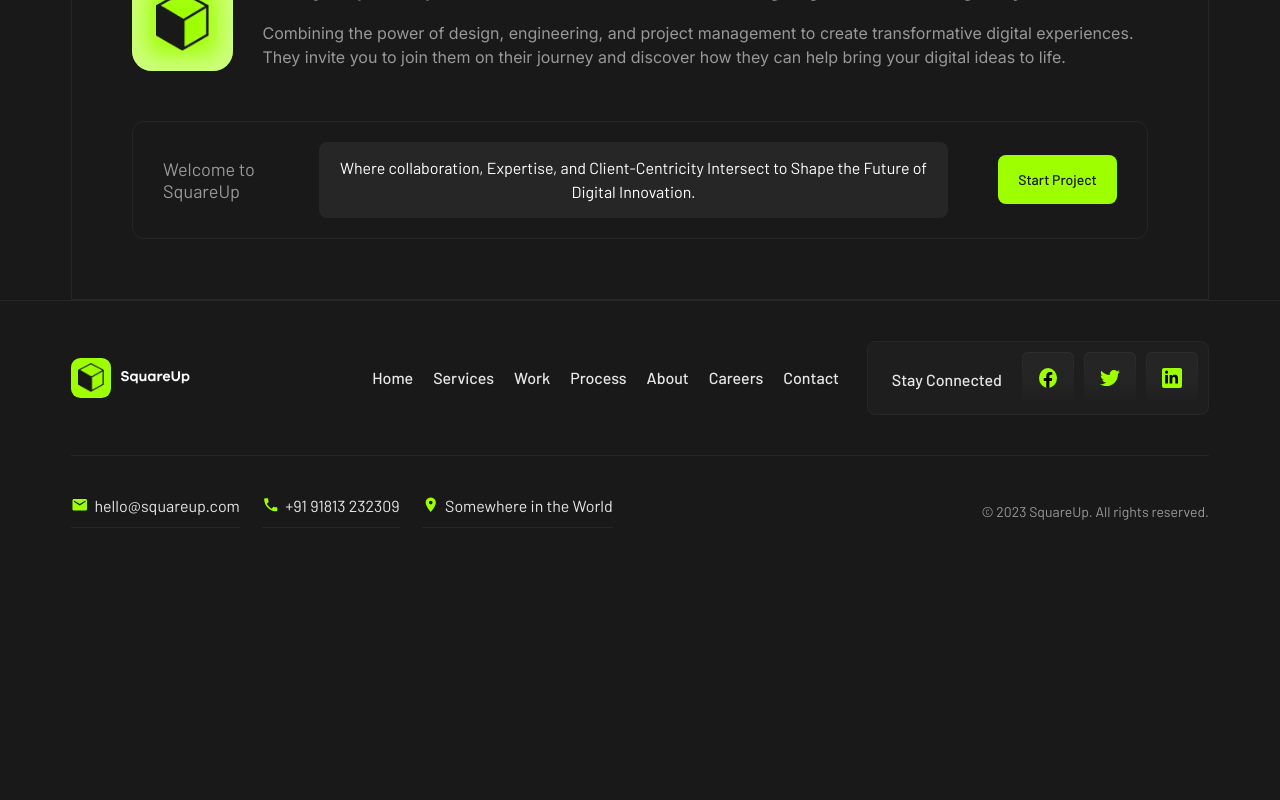
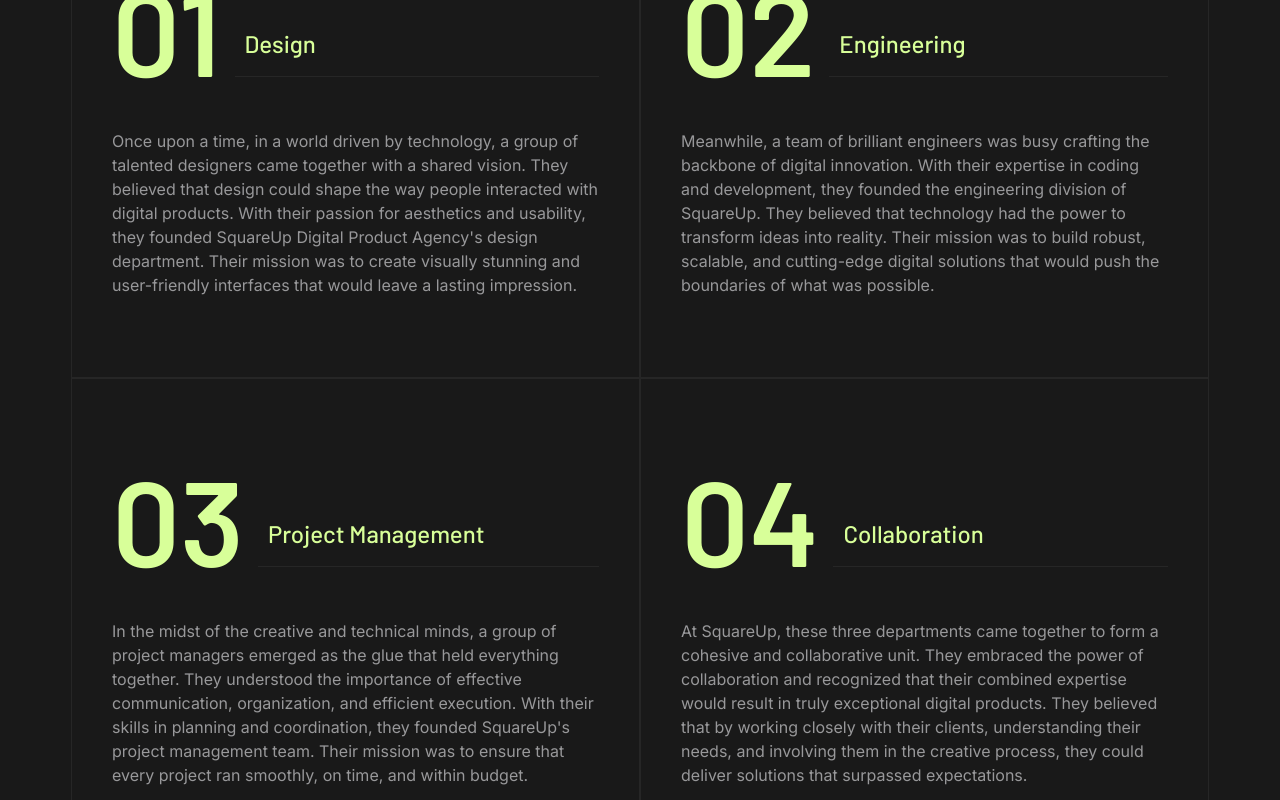
Before and after one commit to Rama-altrk/SquareUp-Agency2, a React (Vite) app: page /about in a window 1280 px wide. Shown: the part 1280-2080 px from the top of the page. Before the commit the page ends 1848 px from the top, so only its background shows below. Built offline with nearby package versions, Linux system fonts and the light colour scheme.

Commit message:
Initializing LocalStorage

```diff
--- a/src/components/ServicesCards/ServicesCards.jsx
+++ b/src/components/ServicesCards/ServicesCards.jsx
@@ -1,36 +1,50 @@
-import React, { useEffect } from 'react'
+import React, { useEffect ,useState} from 'react'
 import './ServicesCards.css'
 import '../../assets/styles/colors.css'
 import '../../assets/styles/fonts.css'
 import { COLORS } from '../../assets/constants/colors'
-// import { getItemFromLocalstorage } from '../../utils/localstorag'
+import { getItemFromLocalstorage , setItemInLocalstorage} from '../../utils/localstorage'
 import { Link } from 'react-router-dom'
 import Button from '../Button/Button'
 import { MdEdit, MdDelete} from "react-icons/md";
 
-// const servicesData = [
-//     {
-//         id: 1,
-//         cardTitle: "Design",
-//         contentCard: "At Squareup, our design team is passionate about creating stunning, user-centric designs that captivate your audience and elevate your brand. We believe that great design is not just about aesthetics; it's about creating seamless and intuitive user experiences.",
-//         cardImg: "/img/homeImg/DesignIcon.png"
-//     },
-//     {
-//         id: 2,
-//         cardTitle: "Engineering",
-//         contentCard: "Our engineering team combines technical expertise with a passion for innovation to build robust and scalable digital solutions. We leverage the latest technologies and best practices to deliver high-performance applications tailored to your specific needs.",
-//         cardImg: "/img/homeImg/EngineeringIcon.png"
-//     },
-//     {
-//         id: 3,
-//         cardTitle: "Project Management",
-//         contentCard: "Our experienced project management team ensures that your projects are delivered on time, within budget, and according to your specifications. We follow industry-standard methodologies and employ effective communication and collaboration tools to keep you informed throughout the development process.",
-//         cardImg: "/img/homeImg/ProjectManagementIcon.png"
-//     }
-// ]
-
+const servicesDataInit = [
+    {
+        id: 1,
+        cardTitle: "Design",
+        contentCard: "At Squareup, our design team is passionate about creating stunning, user-centric designs that captivate your audience and elevate your brand. We believe that great design is not just about aesthetics; it's about creating seamless and intuitive user experiences.",
+        cardImg: "/img/homeImg/DesignIcon.png"
+    },
+    {
+        id: 2,
+        cardTitle: "Engineering",
+        contentCard: "Our engineering team combines technical expertise with a passion for innovation to build robust and scalable digital solutions. We leverage the latest technologies and best practices to deliver high-performance applications tailored to your specific needs.",
+        cardImg: "/img/homeImg/EngineeringIcon.png"
+    },
+    {
+        id: 3,
+        cardTitle: "Project Management",
+        contentCard: "Our experienced project management team ensures that your projects are delivered on time, within budget, and according to your specifications. We follow industry-standard methodologies and employ effective communication and collaboration tools to keep you informed throughout the development process.",
+        cardImg: "/img/homeImg/ProjectManagementIcon.png"
+    }
+]
+const SERVICES_KEY = 'rtServicesStorage'
 const ServicesCards = ({servicesData , className , classNameAction , linkEdit , onClickEdit , onClickDelete ,classDelete}) => {
 
+    const [cards , setCards] = useState(()=>{
+            const saved = getItemFromLocalstorage(SERVICES_KEY)
+            if(!saved || saved.length === 0){
+                setItemInLocalstorage(SERVICES_KEY , servicesDataInit)
+                return servicesDataInit
+            }
+            return saved
+        })
+        useEffect(()=>{
+            const saved = getItemFromLocalstorage(SERVICES_KEY)
+            if(saved){
+                setCards(saved)
+            }
+        },[location.key])
 return (
     <section className='bs-services-section'>
         <div className={`bs-services-grid ${className}`}>
--- a/src/pages/About/About.jsx
+++ b/src/pages/About/About.jsx
@@ -12,6 +12,46 @@
 
 
 const ABOUT_KEY = 'rtAboutStorage'
+const rtAboutData = [
+    {
+        id: 1,
+        cardNumber: "01",
+        cardTitle: "Design",
+        contentCard: "Once upon a time, in a world driven by technology, a group of talented designers came together with a shared vision. They believed that design could shape the way people interacted with digital products. With their passion for aesthetics and usability, they founded SquareUp Digital Product Agency's design department. Their mission was to create visually stunning and user-friendly interfaces that would leave a lasting impression.",
+    },
+
+    {
+        id: 2,
+        cardNumber: "02",
+        cardTitle: "Engineering",
+        contentCard: "Meanwhile, a team of brilliant engineers was busy crafting the backbone of digital innovation. With their expertise in coding and development, they founded the engineering division of SquareUp. They believed that technology had the power to transform ideas into reality. Their mission was to build robust, scalable, and cutting-edge digital solutions that would push the boundaries of what was possible.",
+    },
+
+    {
+        id: 3,
+        cardNumber: "03",
+        cardTitle: "Project Management",
+        contentCard: "In the midst of the creative and technical minds, a group of project managers emerged as the glue that held everything together. They understood the importance of effective communication, organization, and efficient execution. With their skills in planning and coordination, they founded SquareUp's project management team. Their mission was to ensure that every project ran smoothly, on time, and within budget.",
+    },
+    {
+        id: 4,
+        cardNumber: "04",
+        cardTitle: "Collaboration",
+        contentCard: "At SquareUp, these three departments came together to form a cohesive and collaborative unit. They embraced the power of collaboration and recognized that their combined expertise would result in truly exceptional digital products. They believed that by working closely with their clients, understanding their needs, and involving them in the creative process, they could deliver solutions that surpassed expectations.",
+    },
+    {
+        id: 5,
+        cardNumber: "05",
+        cardTitle: "Client-Centric Approach",
+        contentCard: "SquareUp's success was not solely measured by their technical prowess or design skills but by their unwavering commitment to their clients. They placed their clients at the center of everything they did. They took the time to listen, understand their unique challenges, and tailor their services to meet their specific requirements. Their mission was to become trusted partners, guiding businesses on their digital journey.",
+    },
+    {
+        id: 6,
+        cardNumber: "06",
+        cardTitle: "Driving Success",
+        contentCard: "With each project, SquareUp's reputation grew. Their portfolio expanded to include a diverse range of industries and their impact was felt far and wide. From startups to established enterprises, businesses sought out SquareUp for their expertise in creating digital products that delivered tangible results. SquareUp's success was driven by their passion for innovation, their dedication to quality, and their commitment to helping their clients succeed in the digital world.",
+    }
+]
 export default function About() {
     const Card = [
         {
@@ -72,55 +112,20 @@
         }
     ]
 
-    const [cards, setCards] = useState([])
-
-    // const rtAboutData = [
-    //     {
-    //         id: 1,
-    //         cardNumber: "01",
-    //         cardTitle: "Design",
-    //         contentCard: "Once upon a time, in a world driven by technology, a group of talented designers came together with a shared vision. They believed that design could shape the way people interacted with digital products. With their passion for aesthetics and usability, they founded SquareUp Digital Product Agency's design department. Their mission was to create visually stunning and user-friendly interfaces that would leave a lasting impression.",
-    //     },
-
-    //     {
-    //         id: 2,
-    //         cardNumber: "02",
-    //         cardTitle: "Engineering",
-    //         contentCard: "Meanwhile, a team of brilliant engineers was busy crafting the backbone of digital innovation. With their expertise in coding and development, they founded the engineering division of SquareUp. They believed that technology had the power to transform ideas into reality. Their mission was to build robust, scalable, and cutting-edge digital solutions that would push the boundaries of what was possible.",
-    //     },
-
-    //     {
-    //         id: 3,
-    //         cardNumber: "03",
-    //         cardTitle: "Project Management",
-    //         contentCard: "In the midst of the creative and technical minds, a group of project managers emerged as the glue that held everything together. They understood the importance of effective communication, organization, and efficient execution. With their skills in planning and coordination, they founded SquareUp's project management team. Their mission was to ensure that every project ran smoothly, on time, and within budget.",
-    //     },
-    //     {
-    //         id: 4,
-    //         cardNumber: "04",
-    //         cardTitle: "Collaboration",
-    //         contentCard: "At SquareUp, these three departments came together to form a cohesive and collaborative unit. They embraced the power of collaboration and recognized that their combined expertise would result in truly exceptional digital products. They believed that by working closely with their clients, understanding their needs, and involving them in the creative process, they could deliver solutions that surpassed expectations.",
-    //     },
-    //     {
-    //         id: 5,
-    //         cardNumber: "05",
-    //         cardTitle: "Client-Centric Approach",
-    //         contentCard: "SquareUp's success was not solely measured by their technical prowess or design skills but by their unwavering commitment to their clients. They placed their clients at the center of everything they did. They took the time to listen, understand their unique challenges, and tailor their services to meet their specific requirements. Their mission was to become trusted partners, guiding businesses on their digital journey.",
-    //     },
-    //     {
-    //         id: 6,
-    //         cardNumber: "06",
-    //         cardTitle: "Driving Success",
-    //         contentCard: "With each project, SquareUp's reputation grew. Their portfolio expanded to include a diverse range of industries and their impact was felt far and wide. From startups to established enterprises, businesses sought out SquareUp for their expertise in creating digital products that delivered tangible results. SquareUp's success was driven by their passion for innovation, their dedication to quality, and their commitment to helping their clients succeed in the digital world.",
-    //     }
-    // ]
-
+    const [cards , setCards] = useState(()=>{
+        const saved = getItemFromLocalstorage(ABOUT_KEY)
+        if(!saved || saved.length === 0){
+            setItemInLocalstorage(ABOUT_KEY , rtAboutData)
+            return rtAboutData
+        }
+        return saved
+    })
     useEffect(()=>{
         const saved = getItemFromLocalstorage(ABOUT_KEY)
         if(saved){
             setCards(saved)
         }
-    },[])
+    },[location.key])
     return (
         <>
             <SectionHeading
--- a/src/pages/Home/Home.jsx
+++ b/src/pages/Home/Home.jsx
@@ -11,10 +11,39 @@
 import WorkProjectForm from '../../components/WorkForm/WorkForm';
 import { useState ,useEffect} from 'react';
 import { useLocation } from 'react-router-dom';
-import { getItemFromLocalstorage } from '../../utils/localstorage';
+import { getItemFromLocalstorage, setItemInLocalstorage } from '../../utils/localstorage';
 
 const SERVICES_KEY = 'rtServicesStorage'
 const CHOOSE_KEY = 'rtChooseStorage'
+const CardInit = [
+    {
+        id: 1,
+        cardImg: "/img/homeImg/ExpertiseIcon.png",
+        cardTitle: "Expertise",
+        contentCard: "Our team consists of highly skilled professionals who have a deep understanding of the digital landscape. We stay updated with the latest industry trends and best practices to deliver cutting-edge solutions.",
+    },
+
+    {
+        id: 2,
+        cardImg: "/img/homeImg/ClientCentricIcon.png",
+        cardTitle: "Client-Centric Approach",
+        contentCard: "We prioritize our clients and their unique needs. We listen to your ideas, challenges, and goals, and tailor our services to meet your specific requirements. Your success is our success.",
+
+    },
+
+    {
+        id: 3,
+        cardImg: "/img/homeImg/Results-DrivenIcon.png",
+        cardTitle: "Results-Driven Solutions",
+        contentCard: "Our primary focus is on delivering results. We combine creativity and technical expertise to create digital products that drive business growth, enhance user experiences, and provide a competitive advantage.",
+    },
+    {
+        id: 4,
+        cardImg: "/img/homeImg/CollaborativeIcon.png",
+        cardTitle: "Collaborative Partnership",
+        contentCard: "We value long-term relationships with our clients. We see ourselves as your digital partner, providing ongoing support, maintenance, and updates to ensure your digital products continue to thrive.",
+    }
+]
 export default function Home() {
 
     const [services , setServices] = useState(()=>{
@@ -29,7 +58,12 @@
     },[location.key])
 
     const [chooseCard , setChooseCard] = useState(()=>{
-        return getItemFromLocalstorage(CHOOSE_KEY)
+        const saved = getItemFromLocalstorage(CHOOSE_KEY)
+        if(!saved || saved.length === 0){
+            setItemInLocalstorage(CHOOSE_KEY , CardInit)
+            return CardInit
+        }
+        return saved
     })
     useEffect(()=>{
         const saved = getItemFromLocalstorage(CHOOSE_KEY)
@@ -140,35 +174,35 @@
     ];
 
 
-    const Card = [
-        {
-            id: 1,
-            cardImg: "/img/homeImg/ExpertiseIcon.png",
-            cardTitle: "Expertise",
-            contentCard: "Our team consists of highly skilled professionals who have a deep understanding of the digital landscape. We stay updated with the latest industry trends and best practices to deliver cutting-edge solutions.",
-        },
+    // const CardInit = [
+    //     {
+    //         id: 1,
+    //         cardImg: "/img/homeImg/ExpertiseIcon.png",
+    //         cardTitle: "Expertise",
+    //         contentCard: "Our team consists of highly skilled professionals who have a deep understanding of the digital landscape. We stay updated with the latest industry trends and best practices to deliver cutting-edge solutions.",
+    //     },
 
-        {
-            id: 2,
-            cardImg: "/img/homeImg/ClientCentricIcon.png",
-            cardTitle: "Client-Centric Approach",
-            contentCard: "We prioritize our clients and their unique needs. We listen to your ideas, challenges, and goals, and tailor our services to meet your specific requirements. Your success is our success.",
+    //     {
+    //         id: 2,
+    //         cardImg: "/img/homeImg/ClientCentricIcon.png",
+    //         cardTitle: "Client-Centric Approach",
+    //         contentCard: "We prioritize our clients and their unique needs. We listen to your ideas, challenges, and goals, and tailor our services to meet your specific requirements. Your success is our success.",
 
-        },
+    //     },
 
-        {
-            id: 3,
-            cardImg: "/img/homeImg/Results-DrivenIcon.png",
-            cardTitle: "Results-Driven Solutions",
-            contentCard: "Our primary focus is on delivering results. We combine creativity and technical expertise to create digital products that drive business growth, enhance user experiences, and provide a competitive advantage.",
-        },
-        {
-            id: 4,
-            cardImg: "/img/homeImg/CollaborativeIcon.png",
-            cardTitle: "Collaborative Partnership",
-            contentCard: "We value long-term relationships with our clients. We see ourselves as your digital partner, providing ongoing support, maintenance, and updates to ensure your digital products continue to thrive.",
-        }
-    ]
+    //     {
+    //         id: 3,
+    //         cardImg: "/img/homeImg/Results-DrivenIcon.png",
+    //         cardTitle: "Results-Driven Solutions",
+    //         contentCard: "Our primary focus is on delivering results. We combine creativity and technical expertise to create digital products that drive business growth, enhance user experiences, and provide a competitive advantage.",
+    //     },
+    //     {
+    //         id: 4,
+    //         cardImg: "/img/homeImg/CollaborativeIcon.png",
+    //         cardTitle: "Collaborative Partnership",
+    //         contentCard: "We value long-term relationships with our clients. We see ourselves as your digital partner, providing ongoing support, maintenance, and updates to ensure your digital products continue to thrive.",
+    //     }
+    // ]
 
     return (
 
--- a/src/pages/Process/Process.jsx
+++ b/src/pages/Process/Process.jsx
@@ -8,10 +8,62 @@
 import SquareUp from '../../components/SquareUp/SquareUp';
 import TextBeforCard from '../../components/TextBeforCard/TextBeforCard';
 import RtCardNumber from '../../components/RtCardNumber/RtCardNumber';
-import { getItemFromLocalstorage } from '../../utils/localstorage';
+import { getItemFromLocalstorage , setItemInLocalstorage} from '../../utils/localstorage';
 
 
 const PROCESS_KEY = 'rtProcessStorage'
+const RtProcessData =[
+  {
+    id: 1,
+    cardNumber: "01",
+    cardTitle: "Discovery",
+    contentCard: "We begin by thoroughly understanding your business goals, target audience, and project requirements. We conduct in-depth research to gather insights and define project objectives, allowing us to develop a tailored strategy.",
+  },
+
+  {
+    id: 2,
+    cardNumber: "02",
+    cardTitle: "Planning and Strategy",
+    contentCard: "Based on the gathered information, we create a comprehensive project plan and strategy. This includes defining project milestones, timelines, deliverables, and resource allocation. We collaborate closely with you to align our strategy with your vision.",
+  },
+
+  {
+    id: 3,
+    cardNumber: "03",
+    cardTitle: "Design",
+    contentCard: "Our expert designers translate the project requirements into captivating visual designs. We create wireframes, mockups, and interactive prototypes to showcase the user interface, user experience, and overall design aesthetics. We iterate on the designs based on your feedback until we achieve the perfect look and feel.",
+  },
+  {
+    id: 4,
+    cardNumber: "04",
+    cardTitle: "Development",
+    contentCard: "Once the designs are approved, our skilled development team brings them to life. We use cutting-edge technologies and coding best practices to build robust and scalable digital products. Throughout the development phase, we maintain open lines of communication to keep you updated on progress and address any questions or concerns.",
+  },
+  {
+    id: 5,
+    cardNumber: "05",
+    cardTitle: "Testing and Quality Assurance",
+    contentCard: "We conduct rigorous testing to ensure that your digital product functions flawlessly across different devices, browsers, and operating systems. Our quality assurance team meticulously checks for bugs, usability issues, and performance bottlenecks. We strive for a seamless user experience and a high level of reliability.",
+  },
+  {
+    id: 6,
+    cardNumber: "06",
+    cardTitle: "Deployment and Launch",
+    contentCard: "When your digital product is thoroughly tested and meets your satisfaction, we prepare for deployment. We handle all the technical aspects of launching your product, ensuring a smooth transition from development to the live environment. We assist with setting up hosting, configuring servers, and managing any required integrations.",
+  },
+  {
+    id: 7,
+    cardNumber: "07",
+    cardTitle: "Post-Launch Support",
+    contentCard: "Our commitment to your success doesn't end with the launch. We provide ongoing support and maintenance services to ensure your digital product continues to perform optimally. We offer different support packages based on your needs, including bug fixes, feature enhancements, security updates, and technical support.",
+  },
+  {
+    id: 8,
+    cardNumber: "08",
+    cardTitle: "Continuous Improvement",
+    contentCard: "We believe in continuous improvement and strive to optimize your digital product even after launch. We monitor user feedback, analytics, and market trends to identify opportunities for enhancement and growth. We proactively suggest improvements and updates to keep your digital product ahead of the curve.",
+  },
+]
 export default function Process() {
 
   const Card = [
@@ -83,7 +135,7 @@
     },
 
   ]
-  const [cards , setCards] = useState([])
+  // const [cards , setCards] = useState([])
   // const RtProcessData =[
   //   {
   //     id: 1,
@@ -137,13 +189,20 @@
   //   },
   // ]
 
-
-  useEffect(()=>{
-      const saved = getItemFromLocalstorage(PROCESS_KEY)
-      if(saved){
-          setCards(saved)
-      }
-  },[])
+  const [cards , setCards] = useState(()=>{
+          const saved = getItemFromLocalstorage(PROCESS_KEY)
+          if(!saved || saved.length === 0){
+              setItemInLocalstorage(PROCESS_KEY , RtProcessData)
+              return RtProcessData
+          }
+          return saved
+      })
+      useEffect(()=>{
+          const saved = getItemFromLocalstorage(PROCESS_KEY)
+          if(saved){
+              setCards(saved)
+          }
+      },[location.key])
 
   const [isExpanded, setIsExpanded] = useState(false);
   const visibleCards = isExpanded ? cards : cards.slice(0, 4);
```
